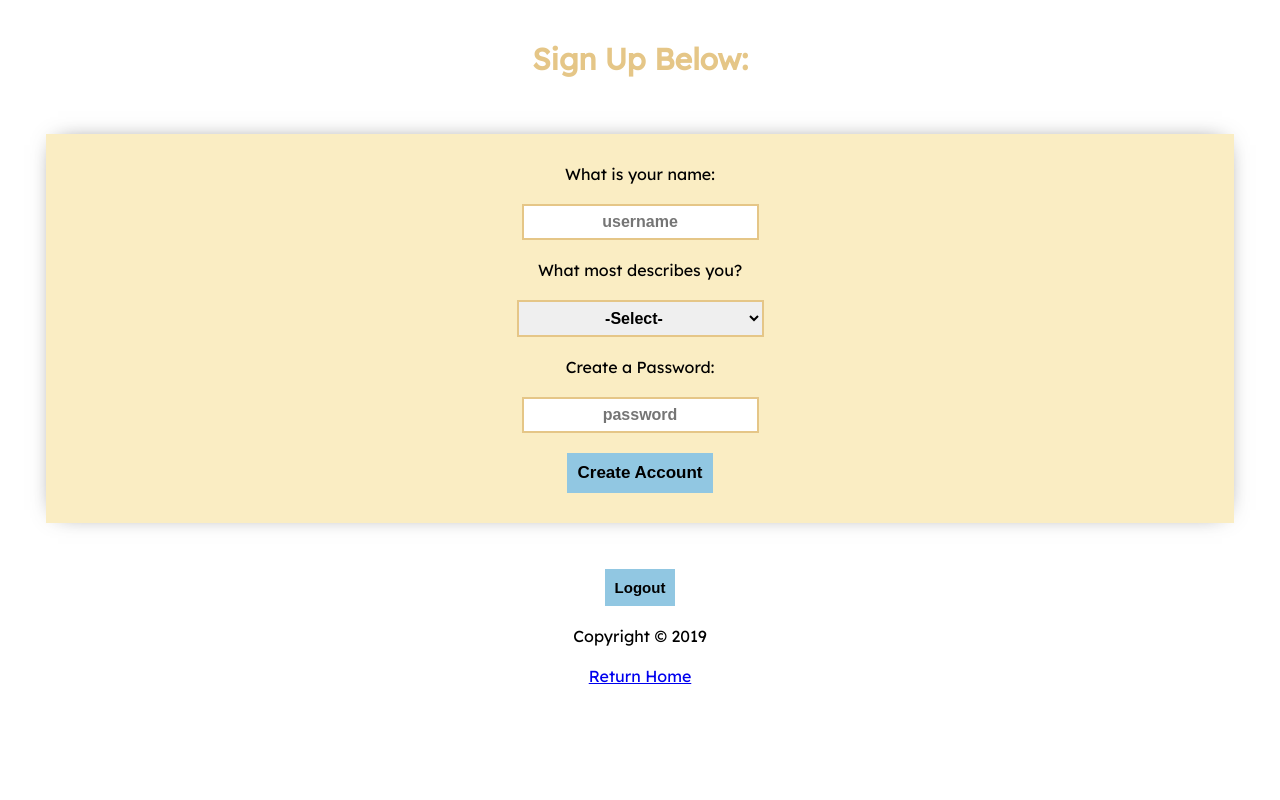
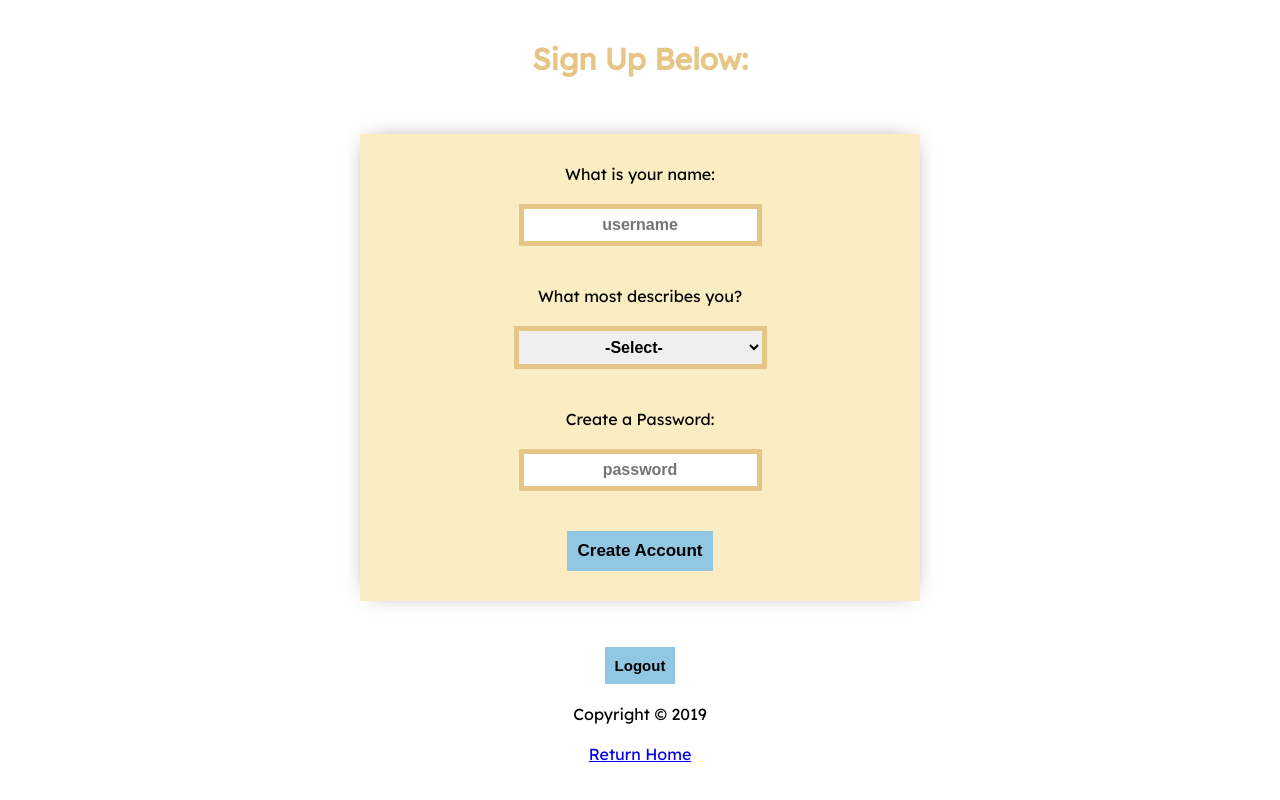
Before and after one commit to friends-finder/FE, a React (Create React App) app: page / in a window 1280 px wide. Shown: the part 1094-1894 px from the top of the page. Before the commit the page ends 1820 px from the top, so only its background shows below. Built offline with nearby package versions, Linux system fonts and the light colour scheme.

Commit message:
updated form styling

```diff
--- a/src/Components/login.js
+++ b/src/Components/login.js
@@ -65,7 +65,7 @@ const UserForm = ({ errors, touched, values, status }) => {
         {touched.username && errors.username && (
           <p className="error">{errors.username}</p>
         )}
-        <br /> <br />
+        <br /> <br /><br />
         What most describes you? <br />
         <br />
         <Field component="select" className="field" name="type">
@@ -75,7 +75,7 @@ const UserForm = ({ errors, touched, values, status }) => {
           <option value="Both">A little bit of both</option>
         </Field>
         {touched.type && errors.type && <p className="error">{errors.type}</p>}
-        <br /> <br />
+        <br /> <br /><br />
         Create a Password: <br />
         <br />
         <Field
@@ -88,7 +88,7 @@ const UserForm = ({ errors, touched, values, status }) => {
         {touched.password && errors.password && (
           <p className="error">{errors.password}</p>
         )}
-        <br /> <br />
+        <br /> <br /><br />
         <button className="create" type="submit">
           Create Account
         </button>
--- a/src/index.css
+++ b/src/index.css
@@ -67,7 +67,7 @@ code {
 
 .field {
   padding: 7px;
-  border: 2px solid #e5c687;
+  border: 5px solid #e5c687;
   max-width: 570px;
   text-align: center;
   font-weight: bold;
@@ -80,6 +80,8 @@ code {
 }
 
 .theform {
+  margin: 0 auto;
+  max-width: 500px;
   background: #faedc3;
   padding: 30px;
   -webkit-box-shadow: 0px -1px 23px -12px rgba(0, 0, 0, 0.75);
```
